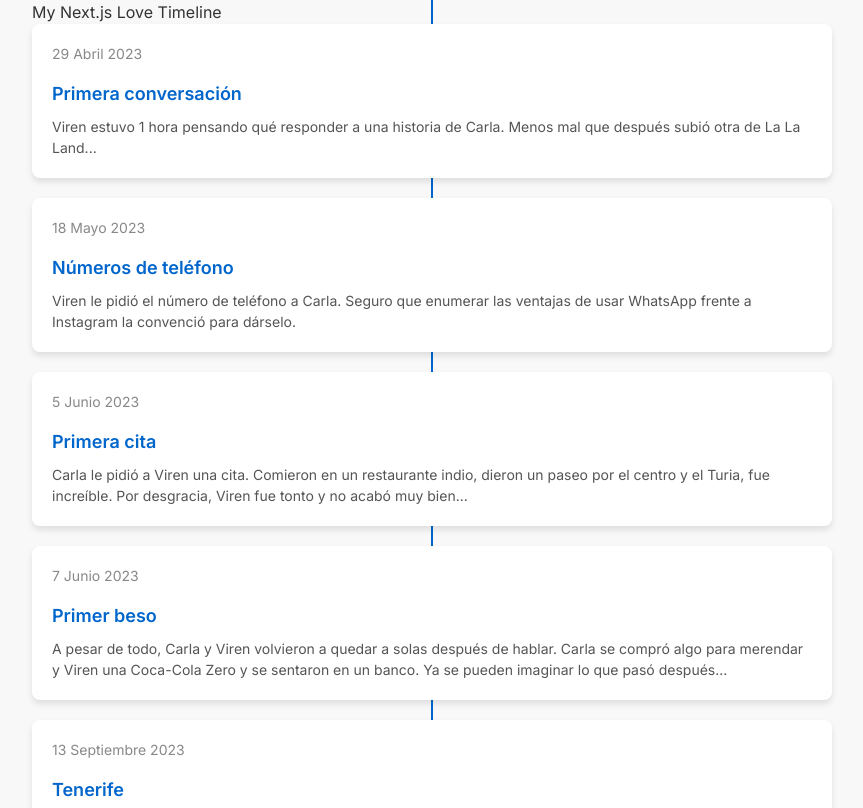
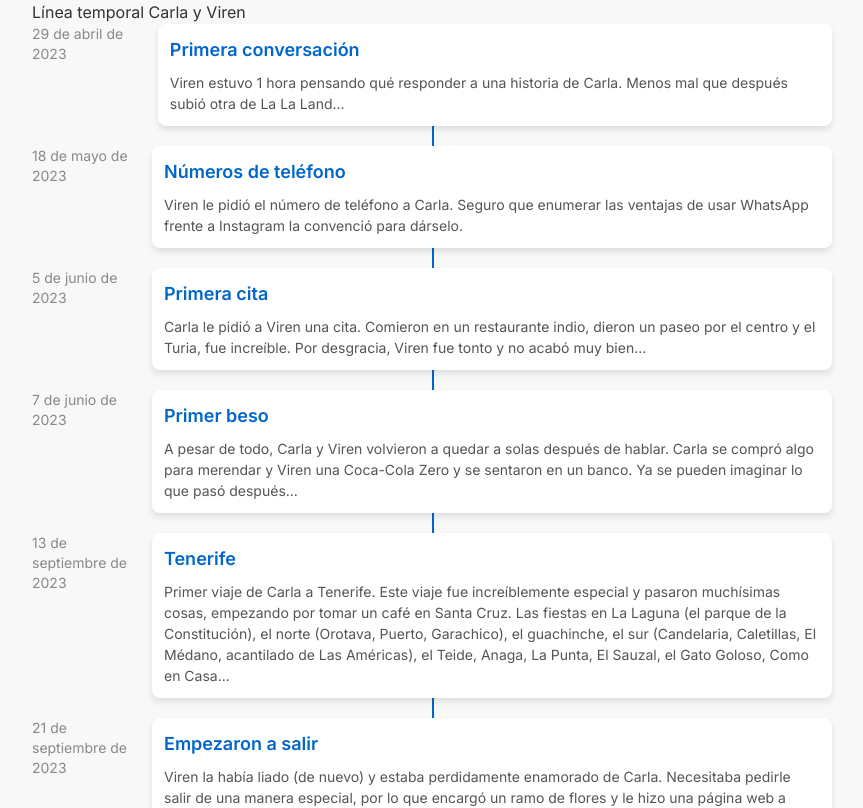
Before and after one commit to VirenSDD/valentines-2024, a Next.js app: page / in a window 1280 px wide. Shown: the top 808 px of the page, without its empty margins (208-1071 px from the left). Built offline with nearby package versions, Linux system fonts and the light colour scheme; what tailwindcss-vertical-rhythm would draw is missing.

Commit message:
feat: styling

```diff
--- /dev/null
+++ b/app/events.ts
@@ -0,0 +1,40 @@
+interface Event {
+  date: string;
+  title: string;
+  description: string;
+}
+
+const events: Event[] = [
+  {
+    date: '2023-04-29', title: 'Primera conversación', description: 'Viren estuvo 1 hora pensando qué responder a una historia de Carla. Menos mal que después subió otra de La La Land...'
+  },
+  {
+    date: '2023-05-18', title: 'Números de teléfono', description: 'Viren le pidió el número de teléfono a Carla. Seguro que enumerar las ventajas de usar WhatsApp frente a Instagram la convenció para dárselo.'
+  },
+  {
+    date: '2023-06-05', title: 'Primera cita', description: 'Carla le pidió a Viren una cita. Comieron en un restaurante indio, dieron un paseo por el centro y el Turia, fue increíble. Por desgracia, Viren fue tonto y no acabó muy bien...'
+  },
+  {
+    date: '2023-06-07', title: 'Primer beso', description: 'A pesar de todo, Carla y Viren volvieron a quedar a solas después de hablar. Carla se compró algo para merendar y Viren una Coca-Cola Zero y se sentaron en un banco. Ya se pueden imaginar lo que pasó después...'
+  },
+  {
+    date: '2023-09-13', title: 'Tenerife', description: 'Primer viaje de Carla a Tenerife. Este viaje fue increíblemente especial y pasaron muchísimas cosas, empezando por tomar un café en Santa Cruz. Las fiestas en La Laguna (el parque de la Constitución), el norte (Orotava, Puerto, Garachico), el guachinche, el sur (Candelaria, Caletillas, El Médano, acantilado de Las Américas), el Teide, Anaga, La Punta, El Sauzal, el Gato Goloso, Como en Casa...'
+  },
+  {
+    date: '2023-09-21', title: 'Empezaron a salir', description: 'Viren la había liado (de nuevo) y estaba perdidamente enamorado de Carla. Necesitaba pedirle salir de una manera especial, por lo que encargó un ramo de flores y le hizo una página web a Carla, que consistía en un cuestionario. La última pregunta era "¿Quieres salir conmigo?".'
+  },
+  {
+    date: '2023-10-05', title: 'Patraix', description: 'Viren se iba a la India durante un mes, y no podía irse sin antes ver a Carla. Alquilaron un Airbnb en Patraix e hicieron muchos planes especiales, aunque Viren tuviera que trabajar los dos primeros días. Viren conoció a las hermanas de Carla en persona (Belén y Candela). También hubo cena con los compañeros de uni de Carla, paseo por el centro, exposición de Pixar en el Museo de las Ciencias, horchata y fartón en Orxata Daniel, Port Saplaya, William...'
+  },
+  {
+    date: '2023-10-16', title: 'Te quiero...', description: 'Viren comienza su viaje a Dubai y la India, pero tiene que quedarse una noche en Madrid. Carla y Viren hablan por videollamada, y al despedirse a Viren le sale de manera natural un "te quiero" y Carla responde instintivamente "yo también". Es la primera vez que se lo dicen.'
+  },
+  {
+    date: '2023-11-29', title: 'Madrid', description: 'Carla y Viren quedan en Madrid para estar juntos en el comienzo de las Navidades. Hicieron planes más sencillos, pero igualmente especiales para ambos: ver una película juntos en casa (o intentarlo, porque Carla se dormía siempre), ir al cine, pasear por el centro de Madrid, ir a un espectáculo de luces, museos (Casa de Sorolla, El Prado), cocinar juntos...'
+  },
+  {
+    date: '2024-01-05', title: 'Reyes', description: 'Reyes Carla visitó Tenerife otra vez. Hicieron planes más familiares y Carla tuvo la suerte (o desgracia) de conocer a la familia y amigos de Viren. Además, Carla siguió explorando la maravillosa isla de Tenerife, con planes como un brunch con vistas al Teide, el Socorro, ver las estrellas, playa en Güímar...'
+  },
+];
+
+export default events;
--- a/app/globals.css
+++ b/app/globals.css
@@ -22,35 +22,40 @@ body {
   list-style: none;
   padding: 0;
   margin: 0;
+  position: relative;
+  /* Position the container relative to its normal position */
 }
 
-.timeline:before {
-  content: '';
+.timeline-line {
   position: absolute;
-  top: 0;
-  bottom: 0;
   left: 50%;
+  /* Position the line in the center */
   width: 2px;
+  height: 100%;
   background-color: #0066cc;
-  margin-left: -1px;
+  /* Color of the timeline line */
 }
 
 .timeline-event {
   position: relative;
-  padding: 20px;
+  /* Make events positioned relative to the timeline */
   margin-bottom: 20px;
-  background-color: #fff;
-  border-radius: 8px;
-  box-shadow: 0 4px 6px rgba(0, 0, 0, 0.1);
+  display: flex;
+  align-items: flex-start;
 }
 
 .timeline-event-date {
   font-size: 14px;
   color: #888;
+  min-width: 100px;
 }
 
 .timeline-event-content {
-  margin-top: 16px;
+  margin-left: 20px;
+  padding: 12px;
+  background-color: #fff;
+  border-radius: 8px;
+  box-shadow: 0 4px 6px rgba(0, 0, 0, 0.1);
 }
 
 .timeline-event-content h3 {
--- a/app/page.tsx
+++ b/app/page.tsx
@@ -1,31 +1,22 @@
 // pages/index.tsx
 import React from 'react';
 import Timeline from '../components/timeline';
-
-interface Event {
-  date: string;
-  title: string;
-  description: string;
-}
+import events from './events';
 
 const Home: React.FC = () => {
-  const events: Event[] = [
-    { date: '29 Abril 2023', title: 'Primera conversación', description: 'Viren estuvo 1 hora pensando qué responder a una historia de Carla. Menos mal que después subió otra de La La Land...' },
-    { date: '18 Mayo 2023', title: 'Números de teléfono', description: 'Viren le pidió el número de teléfono a Carla. Seguro que enumerar las ventajas de usar WhatsApp frente a Instagram la convenció para dárselo.' },
-    { date: '5 Junio 2023', title: 'Primera cita', description: 'Carla le pidió a Viren una cita. Comieron en un restaurante indio, dieron un paseo por el centro y el Turia, fue increíble. Por desgracia, Viren fue tonto y no acabó muy bien...' },
-    { date: '7 Junio 2023', title: 'Primer beso', description: 'A pesar de todo, Carla y Viren volvieron a quedar a solas después de hablar. Carla se compró algo para merendar y Viren una Coca-Cola Zero y se sentaron en un banco. Ya se pueden imaginar lo que pasó después...' },
-    { date: '13 Septiembre 2023', title: 'Tenerife', description: 'Primer viaje de Carla a Tenerife. Este viaje fue increíblemente especial y pasaron muchísimas cosas, empezando por tomar un café en Santa Cruz. Las fiestas en La Laguna (el parque de la Constitución), el norte (Orotava, Puerto, Garachico), el guachinche, el sur (Candelaria, Caletillas, El Médano, acantilado de Las Américas), el Teide, Anaga, La Punta, El Sauzal, el Gato Goloso, Como en Casa...' },
-    { date: '21 Septiembre 2023', title: 'Empezaron a salir', description: 'Viren la había liado (de nuevo) y estaba perdidamente enamorado de Carla. Necesitaba pedirle salir de una manera especial, por lo que encargó un ramo de flores y le hizo una página web a Carla, que consistía en un cuestionario. La última pregunta era "¿Quieres salir conmigo?".' },
-    { date: '5 Octubre 2023', title: 'Patraix', description: 'Viren se iba a la India durante un mes, y no podía irse sin antes ver a Carla. Alquilaron un Airbnb en Patraix e hicieron muchos planes especiales, aunque Viren tuviera que trabajar los dos primeros días. Viren conoció a las hermanas de Carla en persona (Belén y Candela). También hubo cena con los compañeros de uni de Carla, paseo por el centro, exposición de Pixar en el Museo de las Ciencias, horchata y fartón en Orxata Daniel, Port Saplaya, William...' },
-    { date: '16 Octubre 2023', title: 'Te quiero...', description: 'Viren comienza su viaje a Dubai y la India, pero tiene que quedarse una noche en Madrid. Carla y Viren hablan por videollamada, y al despedirse a Viren le sale de manera natural un "te quiero" y Carla responde instintivamente "yo también". Es la primera vez que se lo dicen.' },
-    { date: '29 Noviembre 2023', title: 'Madrid', description: 'Carla y Viren quedan en Madrid para estar juntos en el comienzo de las Navidades. Hicieron planes más sencillos, pero igualmente especiales para ambos: ver una película juntos en casa (o intentarlo, porque Carla se dormía siempre), ir al cine, pasear por el centro de Madrid, ir a un espectáculo de luces, museos (Casa de Sorolla, El Prado), cocinar juntos...' },
-    { date: '5 Enero 2024', title: 'Reyes', description: 'Reyes Carla visitó Tenerife otra vez. Hicieron planes más familiares y Carla tuvo la suerte (o desgracia) de conocer a la familia y amigos de Viren. Además, Carla siguió explorando la maravillosa isla de Tenerife, con planes como un brunch con vistas al Teide, el Socorro, ver las estrellas, playa en Güímar...' },
-  ];
+  const formatDate = (dateString: string): string => {
+    return new Date(dateString).toLocaleDateString('es-ES', { year: 'numeric', month: 'long', day: 'numeric' });
+  };
+
+  const eventsWithFormattedDates = events.map((event) => ({
+    ...event,
+    formattedDate: formatDate(event.date),
+  }));
 
   return (
     <div>
-      <h1>My Next.js Love Timeline</h1>
-      <Timeline events={events} />
+      <h1>Línea temporal Carla y Viren</h1>
+      <Timeline events={eventsWithFormattedDates} />
     </div>
   );
 };
--- a/components/timeline.tsx
+++ b/components/timeline.tsx
@@ -2,7 +2,7 @@
 import React from 'react';
 
 interface TimelineEvent {
-  date: string;
+  formattedDate: string;
   title: string;
   description: string;
 }
@@ -14,10 +14,12 @@ interface TimelineProps {
 const Timeline: React.FC<TimelineProps> = ({ events }) => {
   return (
     <div className="timeline-container">
+      <div className="timeline">
+        <div className="timeline-line"></div>
         <ul className="timeline">
           {events.map((event, index) => (
             <li key={index} className="timeline-event">
-            <div className="timeline-event-date text-sm text-gray-600">{event.date}</div>
+              <div className="timeline-event-date text-sm text-gray-600">{event.formattedDate}</div>
               <div className="timeline-event-content">
                 <h3 className="text-lg font-semibold">{event.title}</h3>
                 <p className="text-sm">{event.description}</p>
@@ -26,6 +28,7 @@ const Timeline: React.FC<TimelineProps> = ({ events }) => {
           ))}
         </ul>
       </div>
+    </div>
   );
 };
 
```
Lines whose indentation alone changed are shown as unchanged.
